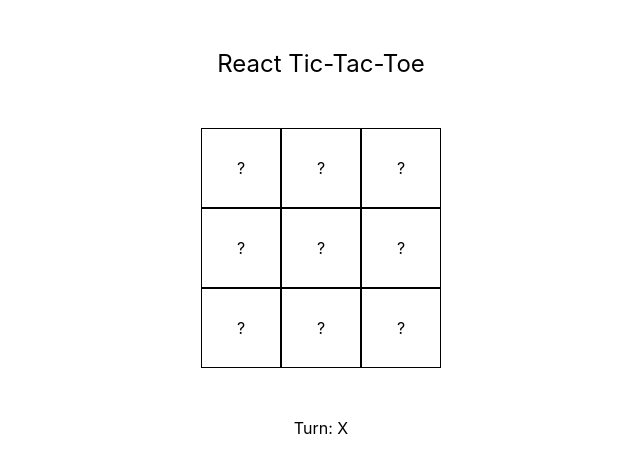
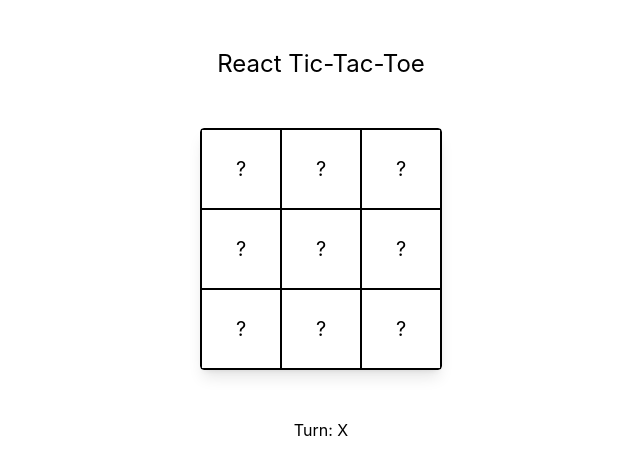
Before and after one commit to richieyi/react-tic-tac-toe, a React (Create React App) app: page / in a window 1280 px wide. Shown: the top 474 px of the page, without its empty margins (319-959 px from the left). Built offline with nearby package versions, Linux system fonts and the light colour scheme.

Commit message:
Adjust styling

```diff
--- a/src/components/Board/index.tsx
+++ b/src/components/Board/index.tsx
@@ -1,14 +1,12 @@
 import { useEffect, useState } from 'react';
 import { isGameWon } from '../../utils';
 
-const emptyBoard = [...Array(3)].map((_) => Array(3).fill('?'));
-const defaultBoard = [...Array(3)].map((_) => Array(3).fill('?'));
 const defaultTurn = 'X';
-
 export type PieceType = 'X' | 'O';
 export type BoardType = string[][];
 
 function Board() {
+  const defaultBoard = [...Array(3)].map((_) => Array(3).fill('?'));
   const [board, setBoard] = useState<BoardType>(defaultBoard);
   const [turn, setTurn] = useState<PieceType>(defaultTurn);
   const [isWon, setIsWon] = useState<boolean>(false);
@@ -23,7 +21,7 @@ function Board() {
     return board.map((row, rowIdx) => {
       return row.map((tile, tileIdx) => (
         <button
-          className="border border-black h-20 w-20"
+          className="border border-black h-20 w-20 text-xl"
           data-testid="board-tile"
           key={`${tile}-${tileIdx}`}
           onClick={() => setPiece(rowIdx, tileIdx, turn)}
@@ -54,15 +52,15 @@ function Board() {
   }
 
   function resetBoard() {
-    setBoard(emptyBoard);
+    setBoard(defaultBoard);
     setTurn(defaultTurn);
     setIsWon(false);
   }
 
   return (
     <div data-testid="board">
-      <div className="flex justify-center">
-        <div className="grid grid-cols-3 m-auto max-w-md py-12">
+      <div className="flex justify-center py-12 m-auto max-w-md">
+        <div className="grid grid-cols-3 border border-black rounded shadow-lg">
           {renderBoard()}
         </div>
       </div>
@@ -77,7 +75,7 @@ function Board() {
         <div className="flex justify-center">
           <button
             data-testid="reset-button"
-            className="border bg-blue-500 text-white rounded px-8 py-2 my-2"
+            className="border bg-blue-500 hover:bg-blue-500/75 shadow-md text-white rounded px-8 py-2 my-2"
             onClick={resetBoard}
           >
             Reset
```
